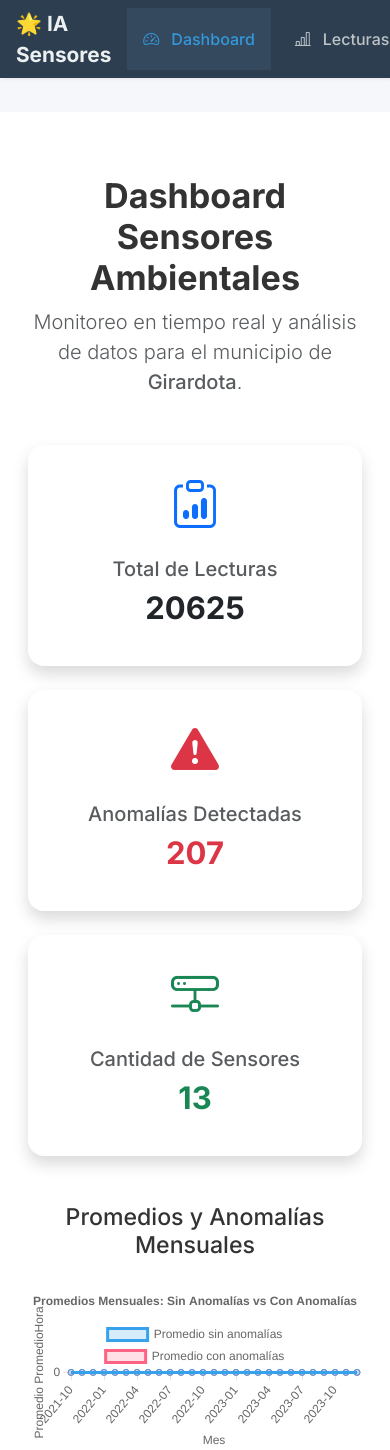
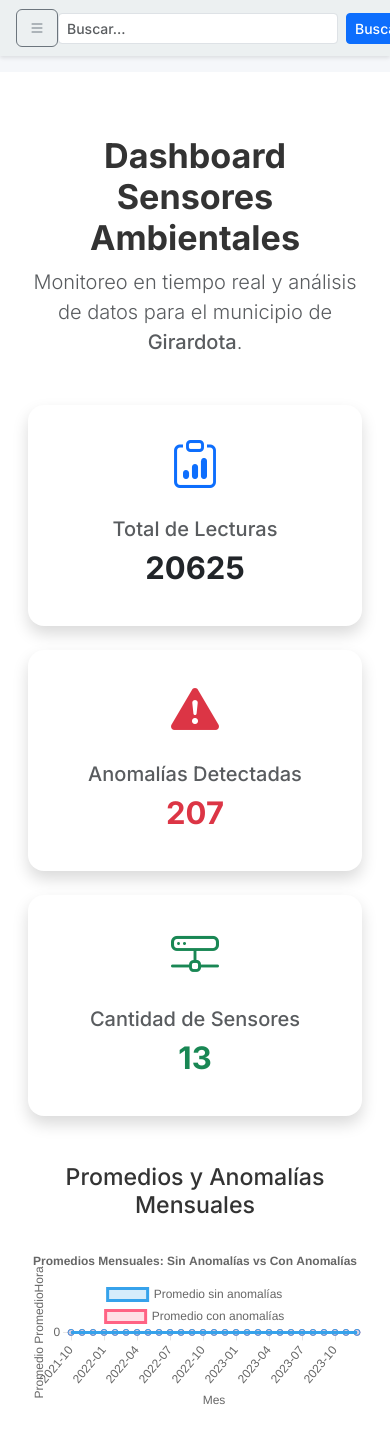
Before and after one commit to nelsonpalacio/sensores, a Django app: page / in a window 390 px wide. Shown: the top 1450 px of the page. Run offline with Django 5.2, Linux system fonts and the light colour scheme; some libraries are stand-ins or nearby versions.

Commit message:
Mejora visual del menú responsive con offcanvas elegante

```diff
--- a/sensores_app/templates/sensores_app/base.html
+++ b/sensores_app/templates/sensores_app/base.html
@@ -27,7 +27,8 @@
             display: flex;
             flex-direction: column;
         }
-        /* Sidebar */
+
+        /* Sidebar escritorio */
         .sidebar {
             position: fixed;
             top: 0;
@@ -63,7 +64,7 @@
         }
 
         /* Topbar */
-        header.topbar {
+        .topbar {
             position: fixed;
             top: 0;
             left: 220px;
@@ -102,34 +103,15 @@
         /* Responsive */
         @media (max-width: 768px) {
             .sidebar {
-                position: fixed;
-                width: 100%;
-                height: auto;
-                flex-direction: row;
-                padding: 0.5rem 0;
-            }
-            .sidebar .brand {
-                margin-bottom: 0;
-                padding-left: 1rem;
-                font-size: 1.3rem;
-            }
-            .sidebar nav {
-                display: flex;
-                gap: 0.5rem;
-                padding-left: 1rem;
-                overflow-x: auto;
-            }
-            .sidebar nav a {
-                padding: 0.5rem 1rem;
-                white-space: nowrap;
+                display: none;
             }
             .topbar {
-                margin-left: 0;
                 left: 0;
+                width: 100%;
             }
             main.content {
                 margin-left: 0;
-                margin-top: 112px; /* sidebar + topbar */
+                margin-top: 72px;
                 padding: 1rem;
             }
             footer.footer {
@@ -140,7 +122,8 @@
 </head>
 <body>
 
-    <aside class="sidebar">
+    <!-- Sidebar escritorio -->
+    <aside class="sidebar d-none d-md-flex">
         <div class="brand">🌟 IA Sensores</div>
         <nav>
             <a href="{% url 'home' %}" class="{% if request.path == '/' %}active{% endif %}">
@@ -155,30 +138,58 @@
         </nav>
     </aside>
 
-   <header class="topbar d-flex align-items-center justify-content-between px-4" style="height: 56px; position: fixed; top: 0; left: 220px; right: 0; background-color: #ecf0f1; box-shadow: 0 2px 4px rgba(0,0,0,0.1); z-index: 1020;">
+    <!-- Topbar -->
+    <header class="topbar d-flex align-items-center justify-content-between px-3">
+        <div class="d-flex align-items-center gap-3">
+            <!-- Botón menú móvil -->
+            <button class="btn btn-outline-secondary d-md-none" type="button" data-bs-toggle="offcanvas" data-bs-target="#offcanvasMenu">
+                <i class="bi bi-list"></i>
+            </button>
+            <span class="fw-bold d-none d-md-inline">🌟 IA Sensores</span>
+        </div>
         <form class="d-flex align-items-center" role="search" onsubmit="return false;">
             <input class="form-control form-control-sm" type="search" placeholder="Buscar..." aria-label="Buscar" style="width: 280px;" />
             <button class="btn btn-primary btn-sm ms-2" type="submit">Buscar</button>
         </form>
         <div class="user-info d-flex align-items-center gap-3">
             <span>Usuario 👤</span>
-        <!-- Aquí puedes agregar dropdown, notificaciones, etc. -->
         </div>
     </header>
 
+    <!-- Menú móvil -->
+    <div class="offcanvas offcanvas-start text-white bg-dark" tabindex="-1" id="offcanvasMenu">
+    <div class="offcanvas-header border-bottom border-secondary">
+        <h5 class="offcanvas-title fw-bold text-white">🌟 IA Sensores</h5>
+        <button type="button" class="btn-close btn-close-white" data-bs-dismiss="offcanvas"></button>
+    </div>
+    <div class="offcanvas-body">
+        <nav class="nav flex-column gap-2">
+            <a href="{% url 'home' %}" class="nav-link text-white px-3 py-2 rounded {% if request.path == '/' %}bg-primary{% endif %}">
+                <i class="bi bi-speedometer2 me-2"></i> Dashboard
+            </a>
+            <a href="/lecturas/" class="nav-link text-white px-3 py-2 rounded {% if request.path == '/lecturas/' %}bg-primary{% endif %}">
+                <i class="bi bi-bar-chart-line me-2"></i> Lecturas & Anomalías
+            </a>
+            <a href="/predicciones/" class="nav-link text-white px-3 py-2 rounded {% if request.path == '/predicciones/' %}bg-primary{% endif %}">
+                <i class="bi bi-graph-up me-2"></i> Predicciones
+            </a>
+        </nav>
+    </div>
+</div>
 
+
+    <!-- Contenido -->
     <main class="content">
         {% block content %}
-        <!-- Aquí va el contenido dinámico -->
         {% endblock %}
     </main>
 
+    <!-- Footer -->
     <footer class="footer">
         &copy; 2025 IA Sensores. Todos los derechos reservados.
     </footer>
 
-    <!-- Bootstrap JS Bundle -->
+    <!-- Bootstrap JS -->
     <script src="https://cdn.jsdelivr.net/npm/bootstrap@5.3.0/dist/js/bootstrap.bundle.min.js"></script>
-
 </body>
 </html>
```
Lines whose indentation alone changed are shown as unchanged.
